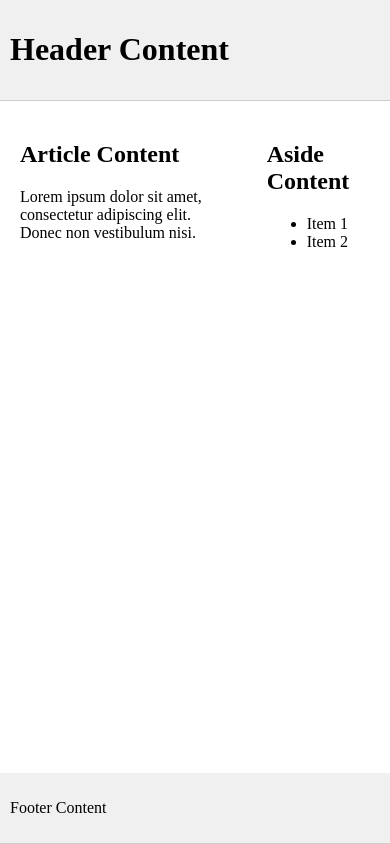
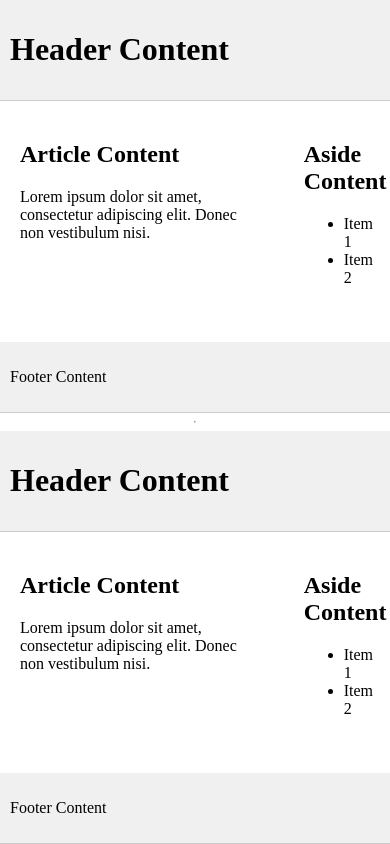
Before and after one commit to mohamedalmasry98/alx_html_css, a plain HTML site: page index.html in a window 390 px wide. Drawn offline with Linux system fonts and the light colour scheme.

Commit message:
project Responsive web design

```diff
--- a/index.html
+++ b/index.html
@@ -32,5 +32,32 @@
     <footer>
         <p>Footer Content</p>
     </footer>
+    <hr>
+    <header class="works_on_smartphone">
+
+        <h1>Header Content</h1>
+    </header>
+    <main>
+        <article>
+
+            <h2>Article Content</h2>
+            <p>Lorem ipsum dolor sit amet, consectetur adipiscing elit. Donec non vestibulum nisi.</p>
+
+        </article>
+        <aside>
+
+            <h2>Aside Content</h2>
+            <ul>
+                <li>Item 1</li>
+                <li>Item 2</li>
+
+            </ul>
+
+        </aside>
+    </main>
+    <footer>
+
+        <p>Footer Content</p>
+    </footer>
 </body>
 </html>
--- a/styles.css
+++ b/styles.css
@@ -28,3 +28,47 @@ header, footer {
     background-color: #f0f0f0;
     border-bottom: 1px solid #ccc;
 }
+body {
+    display: flex;
+    flex-direction: column;
+    height: 100vh;
+    margin: 0;
+}
+
+main {
+    display: flex;
+    flex-direction: row;
+    flex: auto;
+}
+
+article {
+    flex: 2;
+    overflow-y: auto;
+    padding: 20px;
+}
+
+aside {
+    flex: 1;
+    overflow-y: auto;
+    padding: 20px;
+}
+
+
+header, footer {
+    padding: 10px;
+    background-color: #f0f0f0;
+    border-bottom: 1px solid #ccc;
+}
+
+
+@media only screen and (max-width: 600px) {
+    body.works_on_smartphone {
+
+        flex-direction: column;
+    }
+
+    article, aside {
+        flex: auto;
+        width: auto;
+    }
+}
```
